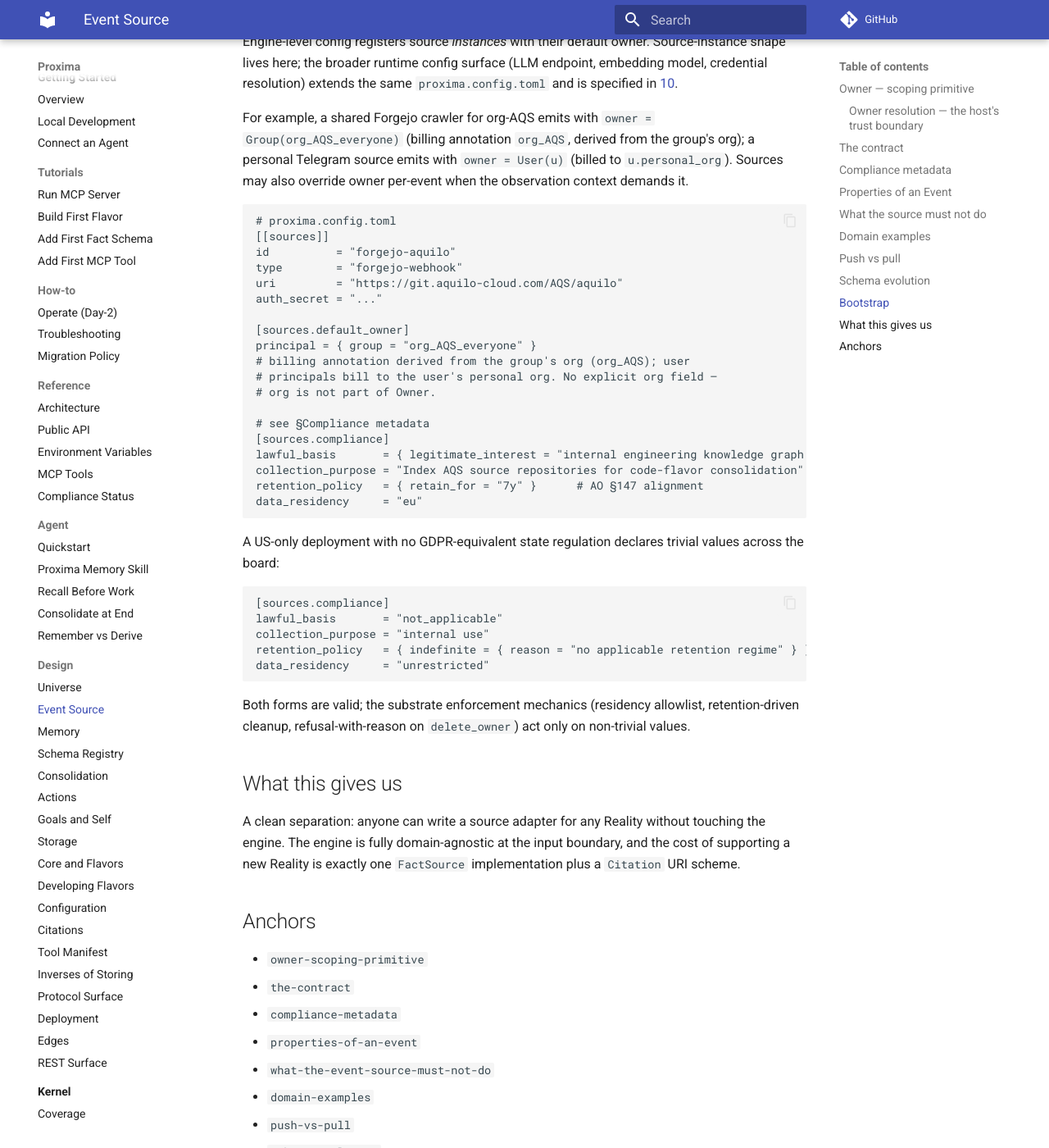
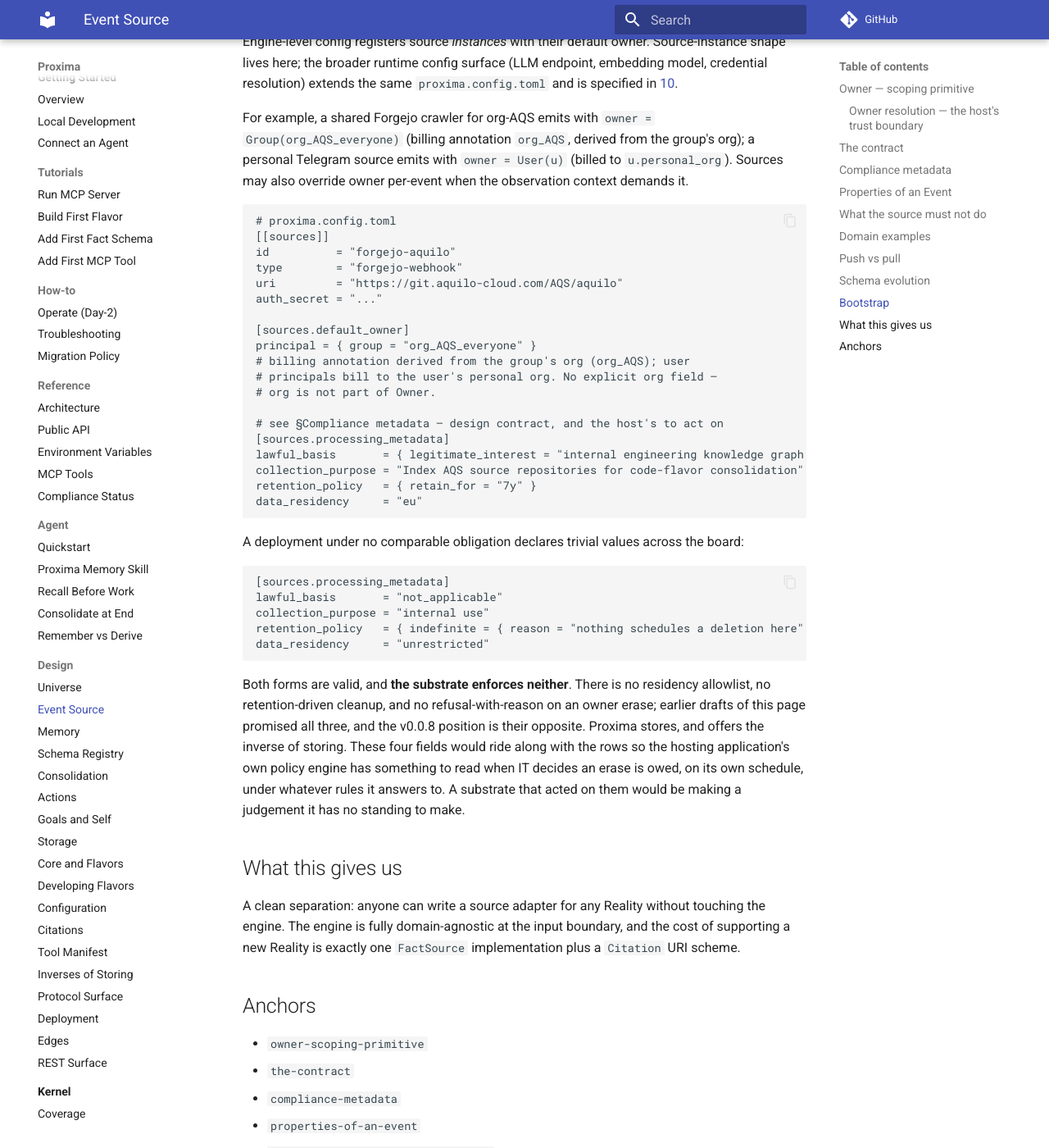
Before and after one commit to Aquilo-Solution-S/Proxima, an MkDocs documentation site: the page built from docs/01-event-source.md, in a window 1280 px wide and 1400 px high, scrolled down 6972 px. Shown: the whole window at 82% size. Built offline with MkDocs 1.6.1 and Material for MkDocs 9.7.7, drawn with Linux system fonts in a browser that asks for light colours; comment, search, counter and statistics services are not loaded.

Commit message:
docs: two ghosts and one claim that reached further than its evidence
`ComplianceAdminPort::may_perform_operator_maintenance` is documented in
two places and does not exist. It never did under that name after this
phase; the seam is `OwnerEraseAuthorityPort`, and an operator following
the old name into the source finds nothing.

docs/01's `[sources.compliance]` block still promised the ruling's
opposite: a residency allowlist, retention-driven cleanup, and
refusal-with-reason on `delete_owner`, all enforced by the substrate. It
now says the substrate enforces none of the three and why — the four
fields ride along so the HOST's policy engine has something to read when
it decides an erase is owed. A substrate acting on them would be making a
judgement it has no standing to make.

The differential harness now states what it does not cover. Its dump
skips empty sections and its corpus writes under an unregistered schema,
so four exportable surfaces and the whole projection `Cascade` leg are
absent from both sides and compare equal whatever happens to them. The
declaration-pinned bundle tests carry the first; the projection cascade
is carried by `projection_maintenance` and by the `pg_constraint` gate in
the code flavor. Naming them in the harness is cheaper than a reader
assuming an equivalence gate proves more than equivalence.

Co-Authored-By: Claude Fable 5 <noreply@anthropic.com>

````diff
--- a/docs/01-event-source.md
+++ b/docs/01-event-source.md
@@ -313,28 +313,34 @@ principal = { group = "org_AQS_everyone" }
 # principals bill to the user's personal org. No explicit org field —
 # org is not part of Owner.
 
-# see §Compliance metadata
-[sources.compliance]
+# see §Compliance metadata — design contract, and the host's to act on
+[sources.processing_metadata]
 lawful_basis       = { legitimate_interest = "internal engineering knowledge graph for AQS staff" }
 collection_purpose = "Index AQS source repositories for code-flavor consolidation"
-retention_policy   = { retain_for = "7y" }      # AO §147 alignment
+retention_policy   = { retain_for = "7y" }
 data_residency     = "eu"
 ```
 
-A US-only deployment with no GDPR-equivalent state regulation
-declares trivial values across the board:
+A deployment under no comparable obligation declares trivial values across
+the board:
 
 ```toml
-[sources.compliance]
+[sources.processing_metadata]
 lawful_basis       = "not_applicable"
 collection_purpose = "internal use"
-retention_policy   = { indefinite = { reason = "no applicable retention regime" } }
+retention_policy   = { indefinite = { reason = "nothing schedules a deletion here" } }
 data_residency     = "unrestricted"
 ```
 
-Both forms are valid; the substrate enforcement mechanics
-(residency allowlist, retention-driven cleanup, refusal-with-reason
-on `delete_owner`) act only on non-trivial values.
+Both forms are valid, and **the substrate enforces neither**. There is no
+residency allowlist, no retention-driven cleanup, and no refusal-with-reason
+on an owner erase; earlier drafts of this page promised all three, and the
+v0.0.8 position is their opposite. Proxima stores, and offers the inverse of
+storing. These four fields would ride along with the rows so the hosting
+application's own policy engine has something to read when IT decides an
+erase is owed, on its own schedule, under whatever rules it answers to. A
+substrate that acted on them would be making a judgement it has no standing
+to make.
 
 ## What this gives us
 
````
Also changed, not shown: docs/15-deployment.md (+6 -4 lines), docs/how-to/operate.md (+1 -1 lines), 1 other file.
